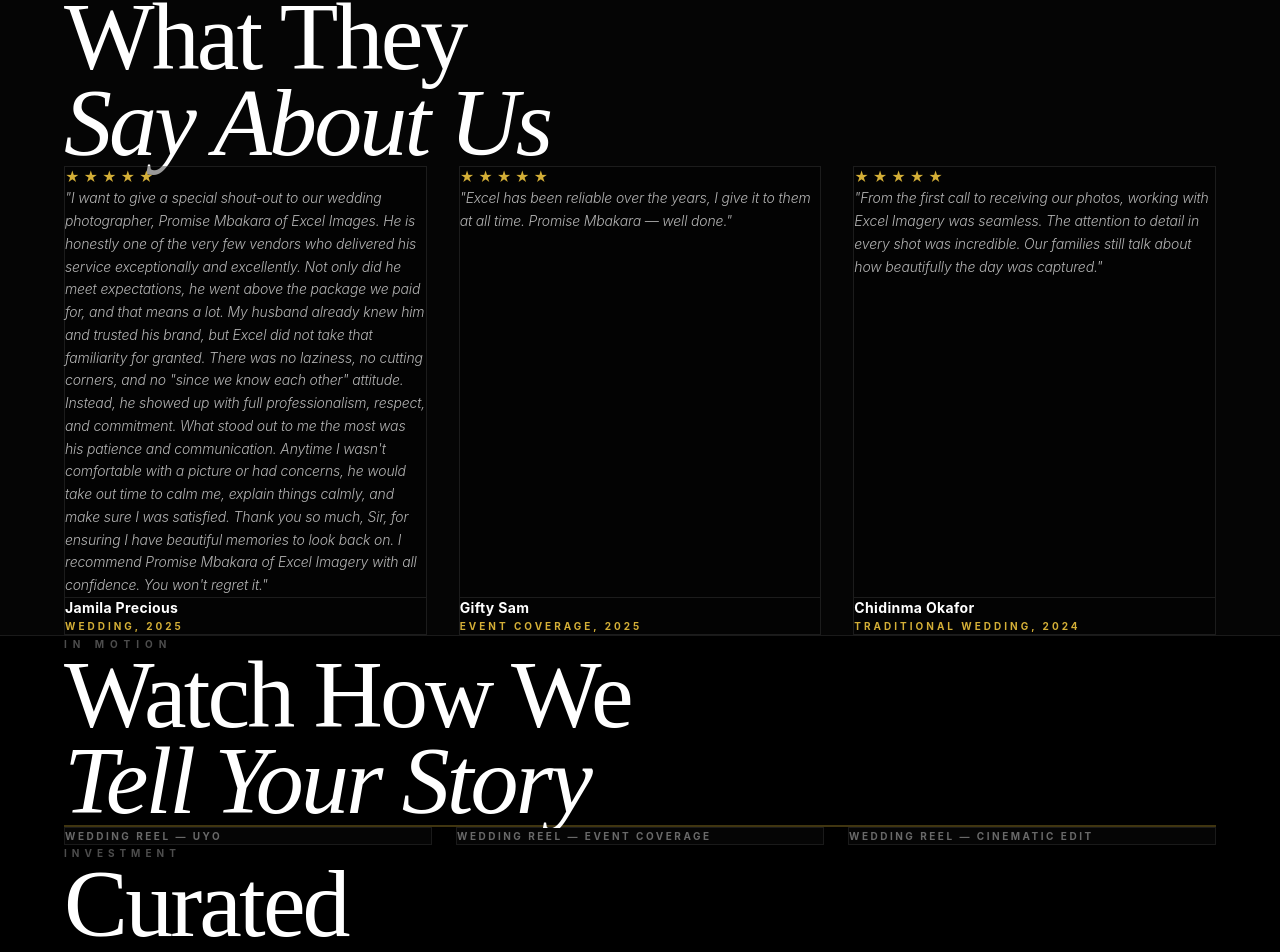
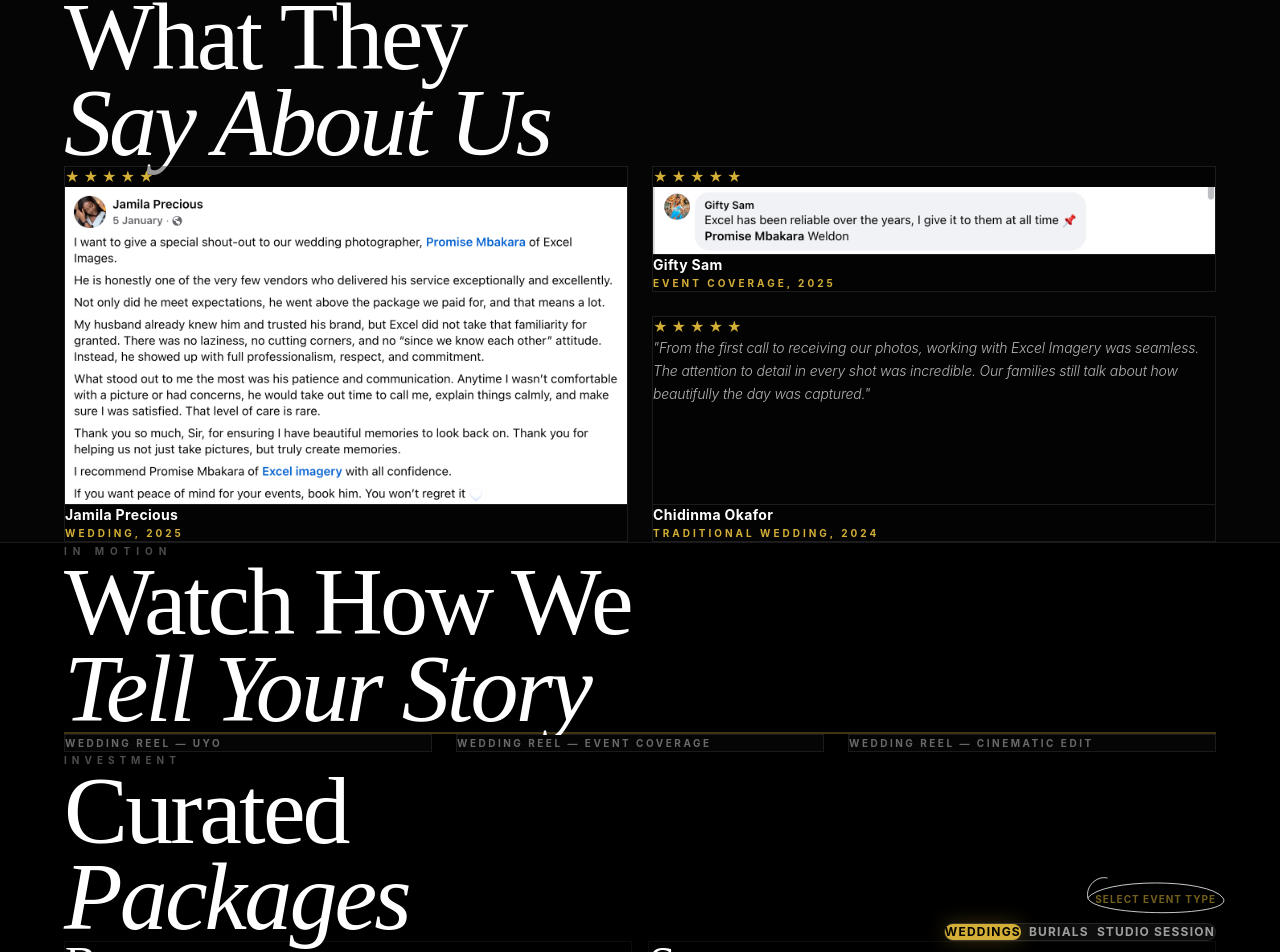
Before and after one commit to Mbakara1/excel_package, a React (Vite) app: page / in a window 1280 px wide. Shown: the part 2616-3568 px from the top of the page. Built offline with nearby package versions, Linux system fonts and the light colour scheme.

Commit message:
Testimonials: show real review screenshots with asymmetric card layout

```diff
--- a/src/components/Testimonials.jsx
+++ b/src/components/Testimonials.jsx
@@ -1,31 +1,5 @@
 import React from 'react';
 import { motion } from 'framer-motion';
-
-// Real reviews from clients. Replace PLACEHOLDER review with a real one when available.
-const reviews = [
-  {
-    name: 'Jamila Precious',
-    event: 'Wedding, 2025',
-    rating: 5,
-    text: 'I want to give a special shout-out to our wedding photographer, Promise Mbakara of Excel Images. He is honestly one of the very few vendors who delivered his service exceptionally and excellently. Not only did he meet expectations, he went above the package we paid for, and that means a lot. My husband already knew him and trusted his brand, but Excel did not take that familiarity for granted. There was no laziness, no cutting corners, and no "since we know each other" attitude. Instead, he showed up with full professionalism, respect, and commitment. What stood out to me the most was his patience and communication. Anytime I wasn\'t comfortable with a picture or had concerns, he would take out time to calm me, explain things calmly, and make sure I was satisfied. Thank you so much, Sir, for ensuring I have beautiful memories to look back on. I recommend Promise Mbakara of Excel Imagery with all confidence. You won\'t regret it.',
-    real: true,
-  },
-  {
-    name: 'Gifty Sam',
-    event: 'Event Coverage, 2025',
-    rating: 5,
-    text: 'Excel has been reliable over the years, I give it to them at all time. Promise Mbakara — well done.',
-    real: true,
-  },
-  {
-    // PLACEHOLDER — replace with a real client review
-    name: 'Chidinma Okafor',
-    event: 'Traditional Wedding, 2024',
-    rating: 5,
-    text: 'From the first call to receiving our photos, working with Excel Imagery was seamless. The attention to detail in every shot was incredible. Our families still talk about how beautifully the day was captured.',
-    real: false,
-  },
-];
 
 const Stars = ({ count }) => (
   <div className="flex gap-1 mb-4">
@@ -45,26 +19,75 @@ const Testimonials = () => (
         </h2>
       </div>
 
-      <div className="grid grid-cols-1 md:grid-cols-3 gap-8">
-        {reviews.map((review, i) => (
+      {/* Asymmetric layout: large screenshot card + two stacked cards */}
+      <div className="grid grid-cols-1 md:grid-cols-2 gap-6">
+
+        {/* Left — Jamila: full screenshot, tall */}
+        <motion.div
+          initial={{ opacity: 0, y: 30 }}
+          whileInView={{ opacity: 1, y: 0 }}
+          transition={{ duration: 0.6 }}
+          viewport={{ once: true }}
+          className="border border-white/10 bg-black/40 flex flex-col overflow-hidden"
+        >
+          <div className="p-8 pb-4">
+            <Stars count={5} />
+          </div>
+          <img
+            src="/review-jamila.png"
+            alt="Review from Jamila Precious"
+            className="w-full object-contain px-6"
+          />
+          <div className="p-8 pt-4 border-t border-white/10 mt-auto">
+            <p className="text-sm font-bold text-white tracking-wide">Jamila Precious</p>
+            <p className="text-[10px] font-bold tracking-[0.3em] uppercase text-[#D4AF37] mt-1">Wedding, 2025</p>
+          </div>
+        </motion.div>
+
+        {/* Right column — two stacked cards */}
+        <div className="flex flex-col gap-6">
+
+          {/* Gifty Sam — screenshot */}
           <motion.div
-            key={review.name}
             initial={{ opacity: 0, y: 30 }}
             whileInView={{ opacity: 1, y: 0 }}
-            transition={{ delay: i * 0.15, duration: 0.6 }}
+            transition={{ delay: 0.15, duration: 0.6 }}
             viewport={{ once: true }}
-            className="border border-white/10 p-8 bg-black/40 flex flex-col"
+            className="border border-white/10 bg-black/40 flex flex-col overflow-hidden"
           >
-            <Stars count={review.rating} />
+            <div className="p-8 pb-4">
+              <Stars count={5} />
+            </div>
+            <img
+              src="/review-gifty.png"
+              alt="Review from Gifty Sam"
+              className="w-full object-contain px-6"
+            />
+            <div className="p-8 pt-4 border-t border-white/10">
+              <p className="text-sm font-bold text-white tracking-wide">Gifty Sam</p>
+              <p className="text-[10px] font-bold tracking-[0.3em] uppercase text-[#D4AF37] mt-1">Event Coverage, 2025</p>
+            </div>
+          </motion.div>
+
+          {/* PLACEHOLDER — replace with a real client review screenshot or text */}
+          <motion.div
+            initial={{ opacity: 0, y: 30 }}
+            whileInView={{ opacity: 1, y: 0 }}
+            transition={{ delay: 0.3, duration: 0.6 }}
+            viewport={{ once: true }}
+            className="border border-white/10 p-8 bg-black/40 flex flex-col flex-1"
+          >
+            <Stars count={5} />
             <p className="text-sm font-light text-white/70 leading-relaxed flex-1 italic mb-8">
-              "{review.text}"
+              "From the first call to receiving our photos, working with Excel Imagery was seamless. The attention to detail in every shot was incredible. Our families still talk about how beautifully the day was captured."
             </p>
             <div className="border-t border-white/10 pt-6">
-              <p className="text-sm font-bold text-white tracking-wide">{review.name}</p>
-              <p className="text-[10px] font-bold tracking-[0.3em] uppercase text-[#D4AF37] mt-1">{review.event}</p>
+              <p className="text-sm font-bold text-white tracking-wide">Chidinma Okafor</p>
+              <p className="text-[10px] font-bold tracking-[0.3em] uppercase text-[#D4AF37] mt-1">Traditional Wedding, 2024</p>
             </div>
           </motion.div>
-        ))}
+
+        </div>
       </div>
     </div>
   </section>
```
